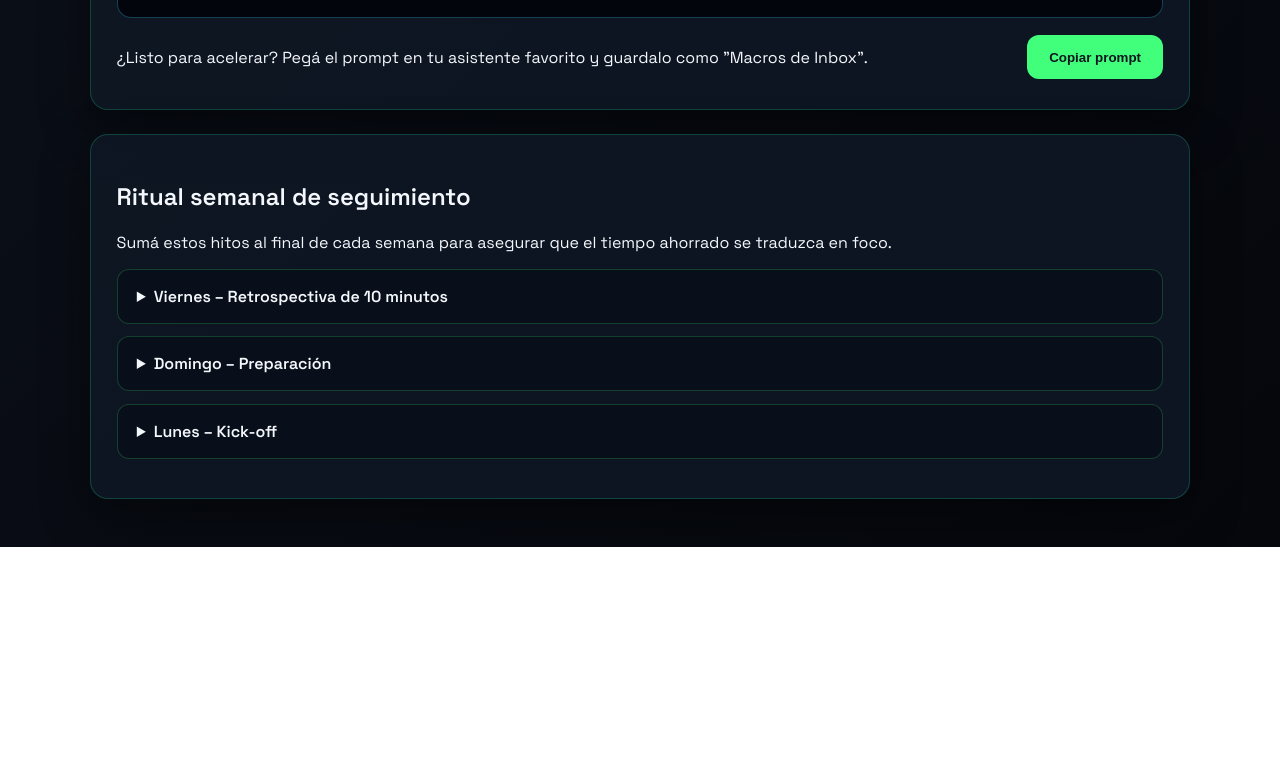
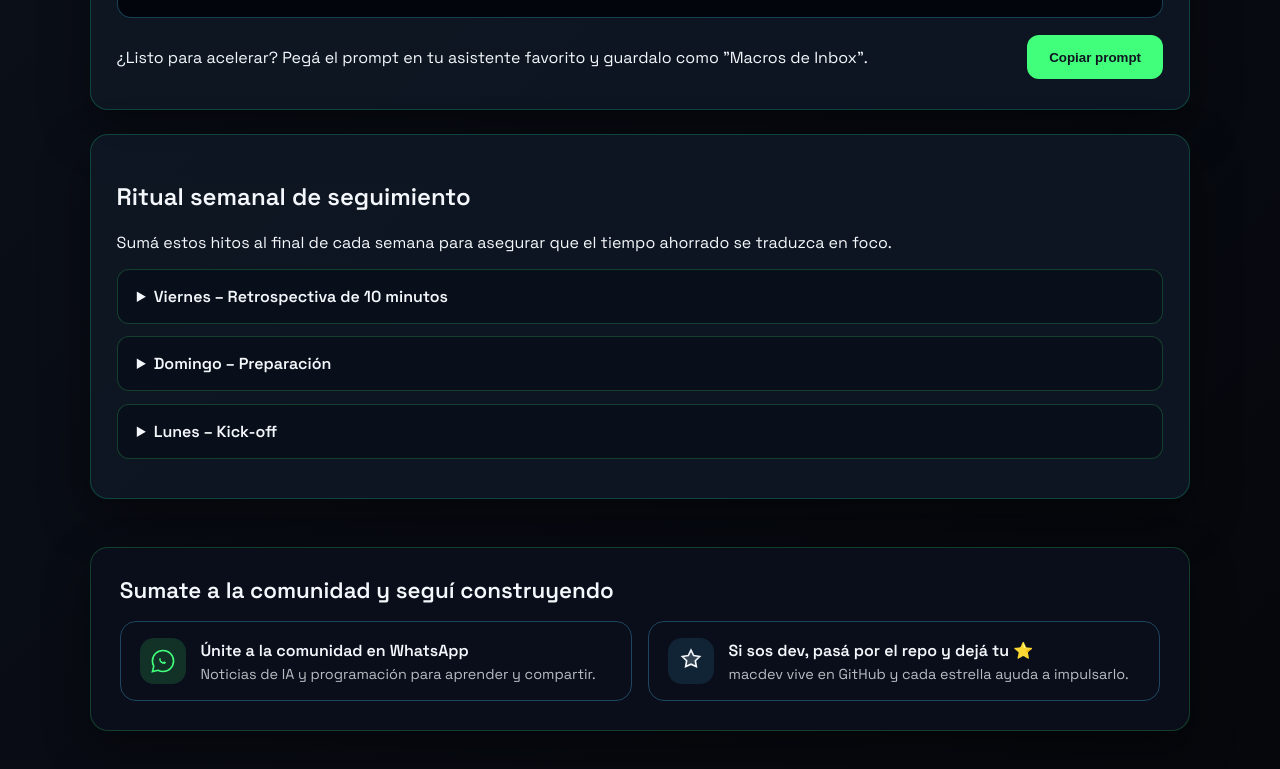
Before and after one commit to macdevbot-coder/macdevbot-coder, a plain HTML site: page campañas/tip-del-martes-productividad/index.html in a window 1280 px wide. Shown: the part 1394-2163 px from the top of the page. Before the commit the page ends 1941 px from the top, so only its background shows below. Drawn offline with Linux system fonts and the light colour scheme.

Commit message:
feat: sum footer CTAs y deploy a GitHub Pages

```diff
--- a/campañas/tip-del-martes-productividad/index.html
+++ b/campañas/tip-del-martes-productividad/index.html
@@ -176,6 +176,62 @@
     .cta button:hover {
       transform: translateY(-2px);
     }
+    footer {
+      width: min(1100px, 92vw);
+      margin: 0 auto 2.5rem;
+      background: rgba(10, 16, 28, 0.92);
+      border-radius: 18px;
+      border: 1px solid rgba(66, 255, 123, 0.2);
+      padding: 1.8rem;
+      box-shadow: 0 18px 45px rgba(0, 0, 0, 0.4);
+    }
+    footer h2 {
+      margin-top: 0;
+      margin-bottom: 1rem;
+      font-size: 1.4rem;
+    }
+    .footer-links {
+      display: flex;
+      gap: 1rem;
+      flex-wrap: wrap;
+    }
+    .footer-link {
+      flex: 1 1 280px;
+      display: flex;
+      gap: 0.9rem;
+      align-items: center;
+      padding: 1rem 1.2rem;
+      border-radius: 16px;
+      border: 1px solid rgba(78, 198, 255, 0.3);
+      text-decoration: none;
+      color: var(--text);
+      transition: transform 0.2s ease, border-color 0.2s ease;
+    }
+    .footer-link:hover {
+      transform: translateY(-3px);
+      border-color: var(--neon);
+    }
+    .footer-link .icon {
+      width: 46px;
+      height: 46px;
+      border-radius: 14px;
+      display: grid;
+      place-items: center;
+      background: rgba(78, 198, 255, 0.12);
+    }
+    .footer-link.whatsapp .icon {
+      background: rgba(66, 255, 123, 0.15);
+    }
+    .footer-link span strong {
+      display: block;
+      font-size: 1rem;
+    }
+    .footer-link span small {
+      display: block;
+      margin-top: 0.2rem;
+      color: rgba(244, 247, 251, 0.75);
+      font-size: 0.9rem;
+    }
     @media (max-width: 600px) {
       header {
         grid-template-columns: 1fr;
@@ -186,6 +242,9 @@
       }
       pre {
         font-size: 0.85rem;
+      }
+      .footer-links {
+        flex-direction: column;
       }
     }
   </style>
@@ -287,5 +346,34 @@ Requisitos: preserva saludos en español rioplatense, evita tecnicismos innecesa
       </details>
     </section>
   </main>
+
+  <footer>
+    <h2>Sumate a la comunidad y seguí construyendo</h2>
+    <div class="footer-links">
+      <a class="footer-link whatsapp" href="https://chat.whatsapp.com/EOtGq2n188MEAUO6gXXgqa?mode=gi_t" target="_blank" rel="noopener">
+        <span class="icon" aria-hidden="true">
+          <svg width="26" height="26" viewBox="0 0 24 24" fill="none" xmlns="http://www.w3.org/2000/svg">
+            <path d="M12 2.25c-5.385 0-9.75 4.365-9.75 9.75 0 1.72.448 3.349 1.231 4.76L2.25 21.75l5.175-1.203A9.74 9.74 0 0 0 12 21.75c5.385 0 9.75-4.365 9.75-9.75S17.385 2.25 12 2.25Z" stroke="#42ff7b" stroke-width="1.5"/>
+            <path d="M8.715 9.4c.106-.236.21-.245.31-.25.08 0 .173 0 .267.005.086.004.206-.035.319.245s.39.95.425 1.018c.035.07.07.155.017.25-.05.095-.075.155-.148.24-.075.08-.156.18-.066.35.09.17.398.655.855 1.06.586.52 1.08.68 1.25.755.17.07.267.06.362-.035.1-.095.415-.43.525-.58.11-.155.216-.13.362-.08.155.055.98.46 1.15.54.17.08.283.12.325.19.045.07.045.41-.1.805-.14.39-.82.75-1.13.79-.29.04-.65.06-1.05-.09-.39-.15-.9-.32-1.55-.62-.69-.31-1.27-1.01-1.46-1.18-.2-.17-.83-1.1-.83-2.1 0-.99.52-1.48.71-1.7Z" fill="#42ff7b"/>
+          </svg>
+        </span>
+        <span>
+          <strong>Únite a la comunidad en WhatsApp</strong>
+          <small>Noticias de IA y programación para aprender y compartir.</small>
+        </span>
+      </a>
+      <a class="footer-link" href="https://github.com/macdevbot-coder/macdevbot-coder" target="_blank" rel="noopener">
+        <span class="icon" aria-hidden="true">
+          <svg width="26" height="26" viewBox="0 0 24 24" fill="none" xmlns="http://www.w3.org/2000/svg">
+            <path d="M12 2l2.472 5.008 5.528.804-4 3.896.944 5.472L12 14.952 7.056 17.18 8 11.708l-4-3.896 5.528-.804L12 2Z" stroke="#f4f7fb" stroke-width="1.5" fill="rgba(255,255,255,0.15)"/>
+          </svg>
+        </span>
+        <span>
+          <strong>Si sos dev, pasá por el repo y dejá tu ⭐️</strong>
+          <small>macdev vive en GitHub y cada estrella ayuda a impulsarlo.</small>
+        </span>
+      </a>
+    </div>
+  </footer>
 </body>
 </html>
```
Also changed, not shown: 1 other file.
